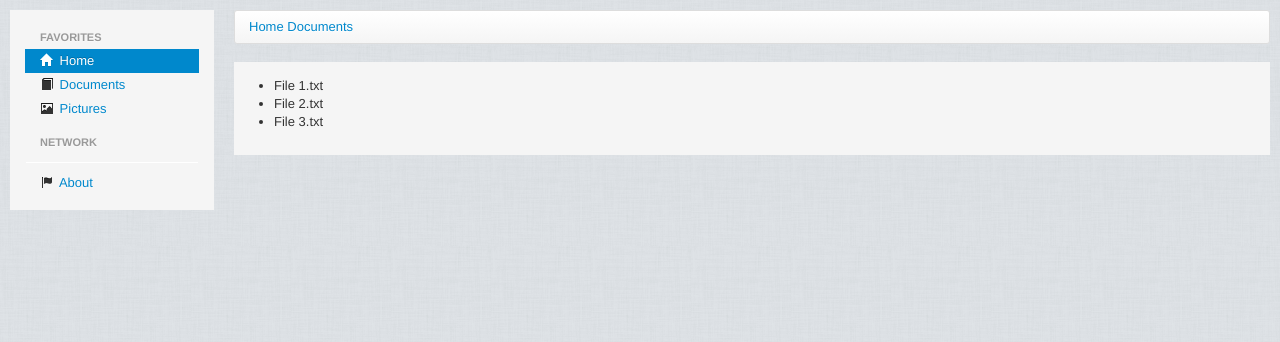
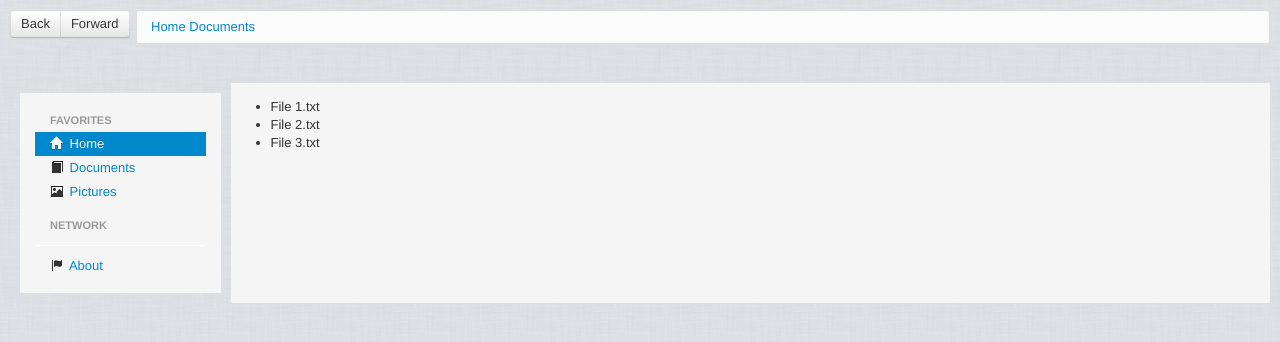
Before and after one commit to robatron/treefm, a website: page index.html in a window 1280 px wide. Drawn offline with Linux system fonts and the light colour scheme.

Commit message:
Created new nav and made previous nav an aside in the main body

```diff
--- a/index.html
+++ b/index.html
@@ -12,34 +12,38 @@
 
 <div class='main-container'>
 
+    <!--
+        Root Nav
+        ========
+        Controls for Root Body.
+    -->
     <nav class="main-nav">
 
-        <ul class="nav nav-list">
-            <li class="nav-header">Favorites</li>
-            <li class="active"><a href="#"><i class="icon-white icon-home"></i> Home</a></li>
-            <li><a href="#"><i class="icon-book"></i> Documents</a></li>
-            <li><a href="#"><i class="icon-picture"></i> Pictures</a></li>
-            <li class="nav-header">Network</li>
-            <li class="divider"></li>
-            <li><a href="#"><i class="icon-flag"></i> About</a></li>
+        <div class="btn-group file-contents-controls">
+            <button class="btn btn-default">Back</button>
+            <button class="btn btn-default">Forward</button>
+        </div>
+
+        <ul class="present-working-directory">
+            <li>
+                <a href="#">Home</a>
+            </li>
+            <li>
+                <a href="">Documents</a>
+            </li>
         </ul>
 
     </nav>
 
+
+    <!--
+        Root Body
+        =========
+        This is where the meat of the content will show up.
+    -->
     <main class="main-body">
 
-        <nav>
-            <ul class="breadcrumb">
-                <li>
-                    <a href="#">Home</a>
-                </li>
-                <li>
-                    <a href="">Documents</a>
-                </li>
-            </ul>
-        </nav>
-
-        <section class="file-content">
+        <section class="file-contents">
 
             <ul>
                 <li>File 1.txt</li>
@@ -49,7 +53,22 @@
 
         </section>
 
+        <aside class="file-shortcuts">
+
+            <ul class="nav nav-list">
+                <li class="nav-header">Favorites</li>
+                <li class="active"><a href="#"><i class="icon-white icon-home"></i> Home</a></li>
+                <li><a href="#"><i class="icon-book"></i> Documents</a></li>
+                <li><a href="#"><i class="icon-picture"></i> Pictures</a></li>
+                <li class="nav-header">Network</li>
+                <li class="divider"></li>
+                <li><a href="#"><i class="icon-flag"></i> About</a></li>
+            </ul>
+
+        </aside>
+
     </main>
+
 
 </div>
 
--- a/style.css
+++ b/style.css
@@ -16,41 +16,97 @@ body {
 }
 
 /**
-  Main Page Layouts
-  =================
-  The code below is meant to to style the main containers
-  for our application.
+  Main (Root) Components
+  ======================
 **/
 .main-container {
   min-height: 800px;
   margin: 0;
   padding: 0;
-  display: flex;
-  flex-flow: row;
 }
 
+
+/**
+  Main Nav Component
+  ==================
+**/
 .main-nav {
   /*background-color: green;*/
-  padding: 10px;
-  flex: 1 6 10%;
+  display: flex;
+  padding: 10px 10px 0px;
+}
+
+.file-contents-controls {
+  flex: 1 6 0%;
   order: 1;
 }
 
-.main-body{
-  /*background-color: orange;*/
-  padding: 10px;
+.breadcrumb,
+.present-working-directory {
   flex: 3 1 60%;
   order: 2;
 }
 
 
 /**
+  Main Body Component
+  ===================
+**/
+.main-body {
+  /*background-color: orange;*/
+  padding: 10px;
+  display: flex;
+  flex-flow: row;
+}
+
+.file-contents {
+  flex: 3 1 60%;
+  order: 2;
+}
+
+.file-shortcuts {
+  flex: 1 6 10%;
+  order: 1;
+}
+
+
+/**
+  Present Working Directory Component
+  ===================================
+**/
+.present-working-directory {
+  padding: 7px 14px;
+  margin: 0 0 29px;
+  list-style: none;
+  background-color: #fbfbfb;
+  background-image: linear-gradient(top, #ffffff, #f5f5f5);
+  background-repeat: repeat-x;
+  border: 1px solid #ddd;
+  border-radius: 3px;
+  box-shadow: inset 0 1px 0 #ffffff;
+}
+
+.present-working-directory > li {
+  display: inline-block;
+  text-shadow: 0 1px 0 #ffffff;
+}
+
+/**
   File Content Component
   ======================
 **/
-.file-content {
+.file-contents {
   padding: 15px;
   background-color: #f5f5f5;
+}
+
+
+/**
+  File Shortcuts Component
+  ========================
+**/
+.file-shortcuts {
+  padding: 10px;
 }
 
 
```
